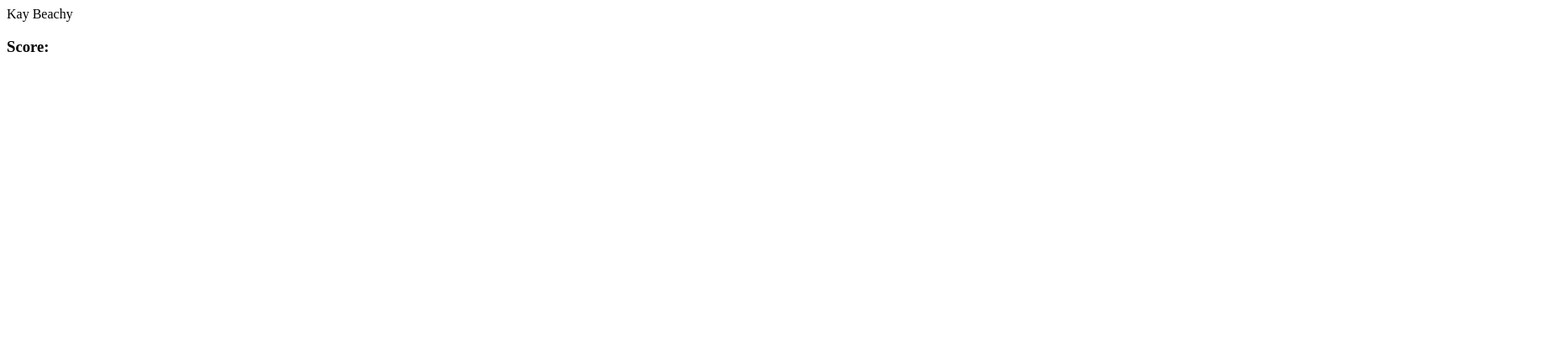
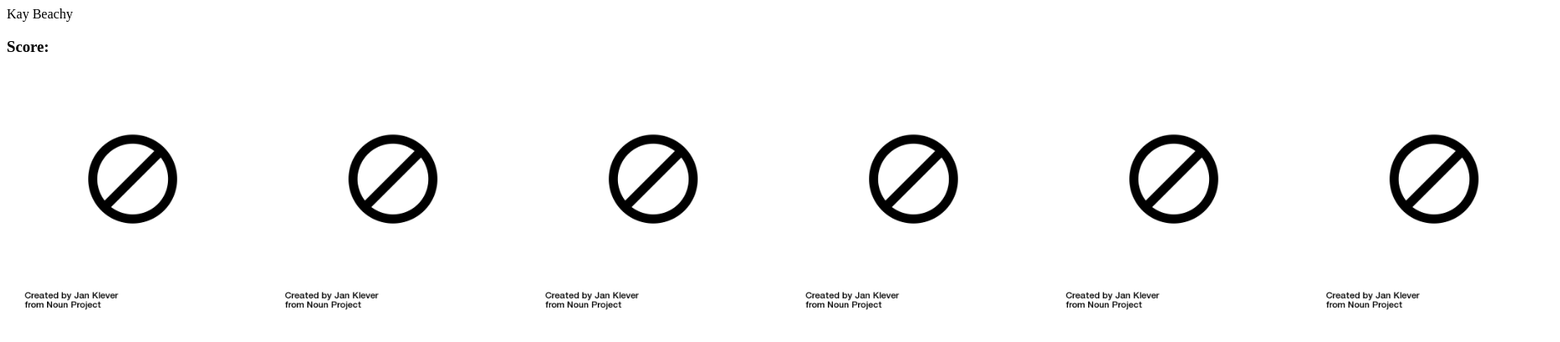
Before and after one commit to 333Kay333/memory, a plain HTML site: page index.html in a window 1280 px wide. Shown: the whole page at 84% size, 1858 px wide, since content can reach past the window. Drawn offline with Linux system fonts and the light colour scheme.

Commit message:
#commit to get assistance from new chatbot

```diff
--- a/index.js
+++ b/index.js
@@ -1,4 +1,50 @@
-const cardArray = {
-  name: '',
-  img: 'images/One 2.png'
+const cardArray = [
+  {name: 'plant1',
+  img: 'images/one.png',
+},
+{
+  name: 'plant2',
+  img: 'images/two.png'
+},
+{
+  name: 'plant3',
+  img: 'images/three.png',
+},
+{
+  name: 'plant4',
+  img: 'images/four.png'
+},
+{
+  name: 'plant5',
+  img: 'images/five.png'
+},
+{
+  name: 'plant6',
+  img: 'images/six.png'
 }
+];
+cardArray.sort(() => 0.5 - Math.random());
+console.log(cardArray);
+
+const gridDisplay = document.querySelector('.grid');
+
+function createBoard() {
+  for (let i = 0; i < cardArray.length; i++) {
+    const card = document.createElement('img');
+    card.setAttribute('src', 'images/blank.png');
+    card.setAttribute('data-id', i);
+    card.addEventListener('click', flipCard);
+    gridDisplay.append(card);
+
+  }
+};
+
+function flipCard() {
+  let cardId = this.getAttribute('data-id');
+  console.log(cardId);
+  this.setAttribute('src', cardArray[cardId].img);
+}
+
+
+createBoard();
+flipCard();
--- a/styles.css
+++ b/styles.css
@@ -0,0 +1,9 @@
+.grid {
+  width: 400px;
+  height: 300px;
+
+  display: flex;
+  grid-template-columns: repeat(3, 1fr);
+  grid-gap: 10px;
+  grid-auto-rows: minmax(100px, auto);
+}
```
Also changed, not shown: index.html (+2 -4 lines), images/blank.png (renamed from images/noun-ban-2329499.png), images/five.png (renamed from images/noun-houseplants-886781.png), images/one.png (renamed from images/noun-houseplants-5706412.png), images/seven.png (renamed from images/noun-calathea-4601913.png), images/six.png (renamed from images/noun-fiddle-leaf-ficus-2293421.png), images/three.png (renamed from images/noun-houseplants-5579027.png), images/two.png (renamed from images/noun-houseplants-5579028.png).
